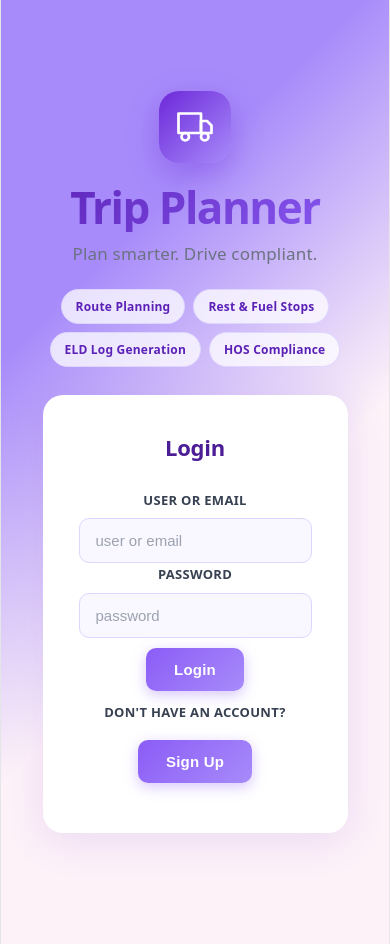
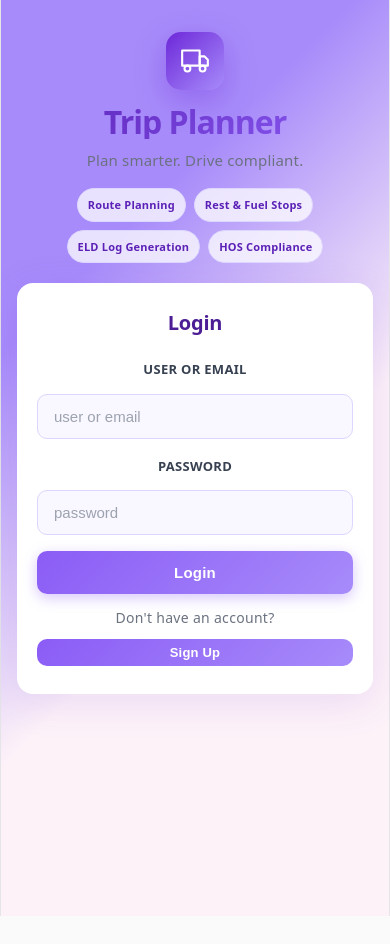
Before and after one commit to SLadeAll/assessment-front-end, a React (Vite) app: page / in a window 390 px wide. After the commit the page ends 916 px from the top, so only its background shows below. Built offline with nearby package versions, Linux system fonts and the light colour scheme; no server answers.

Commit message:
trip changes

```diff
--- a/src/App.css
+++ b/src/App.css
@@ -252,11 +252,81 @@ button:disabled {
 /* ── Auth card ───────────────────────────────────────────── */
 .auth-card {
   max-width: 420px;
+  width: 100%;
   margin: 0 auto;
   padding: 40px 36px;
   border-radius: 20px;
   background: white;
   box-shadow: 0 8px 40px rgba(109, 40, 217, 0.12);
+  box-sizing: border-box;
+}
+
+.auth-form {
+  display: flex;
+  flex-direction: column;
+  gap: 4px;
+}
+
+.inputDiv {
+  display: flex;
+  flex-direction: column;
+  gap: 6px;
+  margin-bottom: 12px;
+}
+
+.inputText {
+  background: #f9f7ff;
+  padding: 13px 16px;
+  border: 1.5px solid #ddd6fe;
+  border-radius: 10px;
+  width: 100%;
+  box-sizing: border-box;
+  color: #111827;
+  font-size: 15px;
+  font-weight: 500;
+  transition: border-color 0.2s, box-shadow 0.2s;
+  outline: none;
+}
+
+.inputText:focus {
+  border-color: #a78bfa;
+  box-shadow: 0 0 0 3px rgba(167, 139, 250, 0.2);
+}
+
+.auth-toggle {
+  display: flex;
+  align-items: center;
+  justify-content: center;
+  gap: 10px;
+  margin-top: 8px;
+  flex-wrap: wrap;
+  text-align: center;
+}
+
+.auth-toggle .inputLabel {
+  text-transform: none;
+  font-size: 14px;
+  color: #6b7280;
+  font-weight: 400;
+  margin-bottom: 0;
+}
+
+.auth-toggle button {
+  padding: 6px 16px;
+  font-size: 13px;
+  box-shadow: none;
+  margin: 0;
+}
+
+.success {
+  background: #f0fdf4;
+  border: 1px solid #bbf7d0;
+  color: #15803d;
+  border-radius: 10px;
+  padding: 12px 16px;
+  font-size: 14px;
+  font-weight: 500;
+  text-align: center;
 }
 
 .formTitle {
@@ -278,6 +348,11 @@ button:disabled {
 }
 
 /* ── ELD log table ───────────────────────────────────────── */
+.eld-log {
+  overflow-x: auto;
+  -webkit-overflow-scrolling: touch;
+}
+
 .log-table {
   width: 100%;
   border-collapse: collapse;
@@ -356,3 +431,110 @@ button:disabled {
   font-weight: 500;
   text-align: left;
 }
+
+/* ══ Responsive ══════════════════════════════════════════════
+   Breakpoints:  768px → tablet   |   480px → phone
+   ══════════════════════════════════════════════════════════ */
+
+@media (max-width: 768px) {
+  .container {
+    padding: 24px 20px;
+  }
+
+  /* Keep the table readable on tablet with horizontal scroll */
+  .log-table {
+    min-width: 520px;
+  }
+}
+
+@media (max-width: 480px) {
+  /* ── Navbar ── */
+  .navbar-inner {
+    padding: 0 16px;
+    height: 56px;
+    gap: 8px;
+  }
+  .navbar-brand {
+    font-size: 17px;
+  }
+  .navbar-user {
+    display: none; /* username hidden; logout button still shows */
+  }
+  .logout-button {
+    padding: 6px 14px;
+    font-size: 12px;
+    margin: 0;
+  }
+
+  /* ── App shell ── */
+  .app {
+    padding: 16px 12px 36px;
+  }
+
+  /* ── Section cards ── */
+  .container {
+    padding: 20px 16px;
+    border-radius: 12px;
+    margin-bottom: 16px;
+  }
+  .container h2 {
+    font-size: 16px;
+    margin-bottom: 16px;
+  }
+
+  /* ── Login hero ── */
+  .login-page {
+    padding: 32px 16px 40px;
+    justify-content: flex-start;
+  }
+  .login-hero {
+    margin-bottom: 20px;
+  }
+  .brand-icon-mark {
+    width: 58px;
+    height: 58px;
+    border-radius: 15px;
+    margin-bottom: 14px;
+  }
+  .brand-icon-mark svg {
+    width: 28px;
+    height: 28px;
+  }
+  .brand-title {
+    font-size: 32px;
+    letter-spacing: -1px;
+  }
+  .brand-tagline {
+    font-size: 15px;
+    margin-bottom: 16px;
+  }
+  .brand-feature {
+    font-size: 11px;
+    padding: 4px 10px;
+  }
+
+  /* ── Auth card ── */
+  .auth-card {
+    padding: 28px 20px;
+    border-radius: 16px;
+  }
+  .formTitle {
+    font-size: 20px;
+    margin-bottom: 20px;
+  }
+
+  /* ── Buttons full-width on phone ── */
+  .submitButton,
+  .form button {
+    width: 100%;
+    margin: 0;
+  }
+
+  /* ── Map legend ── */
+  .map-legend {
+    gap: 8px 12px;
+  }
+  .legend-item {
+    font-size: 12px;
+  }
+}
--- a/src/App.jsx
+++ b/src/App.jsx
@@ -135,7 +135,10 @@ function App() {
 
       const response = await axios.post(
         `https://api.openrouteservice.org/v2/directions/driving-car/geojson?api_key=${ORS_API_KEY}`,
-        { coordinates: formattedWaypoints },
+        {
+          coordinates: formattedWaypoints,
+          radiuses: formattedWaypoints.map(() => -1),
+        },
         { headers: { 'Content-Type': 'application/json' } }
       )
 
--- a/src/index.css
+++ b/src/index.css
@@ -56,11 +56,12 @@
 
 body {
   margin: 0;
+  overflow-x: hidden;
 }
 
 #root {
-  width: 1126px;
-  max-width: 100%;
+  width: 100%;
+  max-width: 1126px;
   margin: 0 auto;
   text-align: center;
   border-inline: 1px solid var(--border);
@@ -68,7 +69,7 @@ body {
   display: flex;
   flex-direction: column;
   box-sizing: border-box;
-  background: linear-gradient(135deg, #a78bfa 27%, #fdf2f8  59%);
+  background: linear-gradient(135deg, #a78bfa 27%, #fdf2f8 59%);
 }
 
 h1,
```
